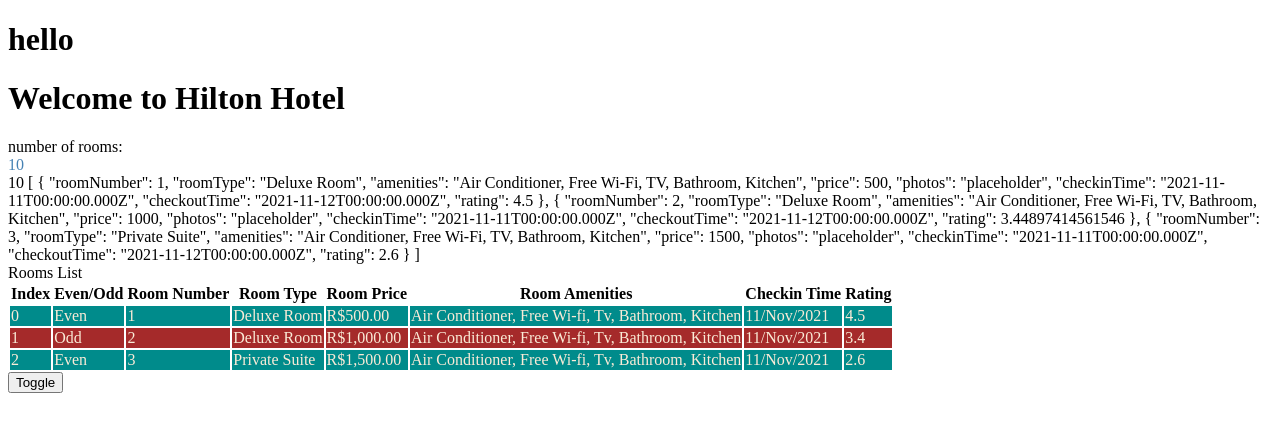
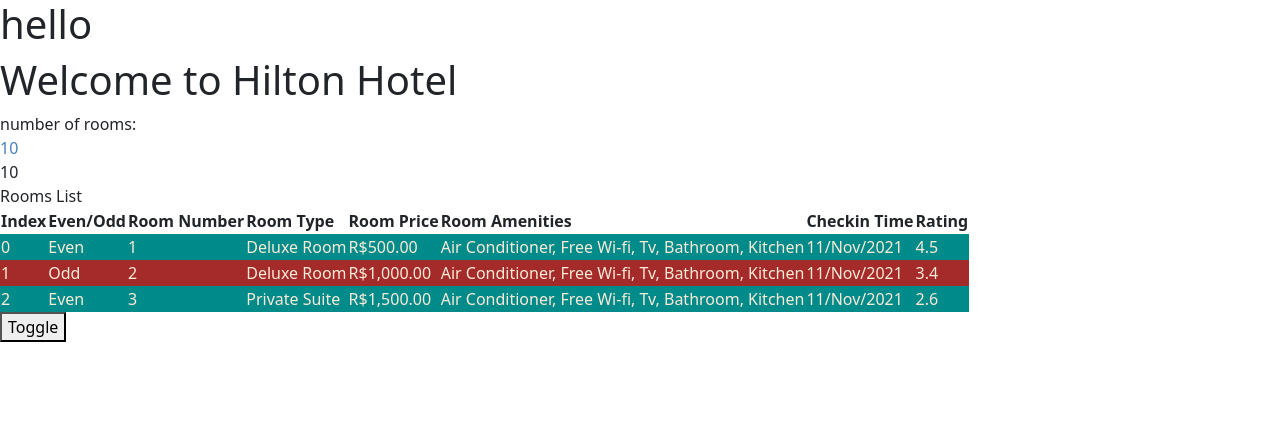
Before and after one commit to jlucasldm/hotelinventoryapp, an Angular app: page / in a window 1280 px wide. Shown: the top 432 px of the page. Built offline with nearby package versions, Linux system fonts and the light colour scheme.

Commit message:
working on ngOnInit and component communication using input and output

```diff
--- a/package.json
+++ b/package.json
@@ -18,6 +18,8 @@
     "@angular/platform-browser": "^15.1.0",
     "@angular/platform-browser-dynamic": "^15.1.0",
     "@angular/router": "^15.1.0",
+    "bootstrap": "^5.1.3",
+    "ngx-bootstrap": "^10.2.0",
     "rxjs": "~7.8.0",
     "tslib": "^2.3.0",
     "zone.js": "~0.12.0"
--- /dev/null
+++ b/projects/hotelinventory/src/app/rooms/rooms-list/rooms-list.component.html
@@ -0,0 +1,26 @@
+Rooms List
+
+    <table>
+        <tr>
+            <th>Index</th>
+            <th>Even/Odd</th>
+            <th>Room Number</th>
+            <th>Room Type</th>
+            <th>Room Price</th>
+            <th>Room Amenities</th>
+            <th>Checkin Time</th>
+            <th>Rating</th>
+        </tr>
+        <tr [ngClass]="e ? 'even' : 'odd' "
+            *ngFor="let room of rooms | slice: 0:5; let e = even; let o = odd; let i = index"
+        >
+            <td>{{ i }}</td>
+            <td>{{ e ? "Even" : "Odd" }}</td>
+            <td>{{ room.roomNumber }}</td>
+            <td>{{ room.roomType }}</td>
+            <td>{{ room.price | currency: "BRL"}}</td>
+            <td>{{ room.amenities | titlecase}}</td>
+            <td>{{ room.checkinTime | date: 'dd/MMM/YYY'}}</td>
+            <td>{{ room.rating | number: '1.1-1'}}</td>
+        </tr>
+    </table>
--- /dev/null
+++ b/projects/hotelinventory/src/app/rooms/rooms-list/rooms-list.component.scss
@@ -0,0 +1,9 @@
+.even{
+    background-color: darkcyan;
+    color: antiquewhite;
+}
+
+.odd{
+    background-color: brown;
+    color: antiquewhite;
+}
--- /dev/null
+++ b/projects/hotelinventory/src/app/rooms/rooms-list/rooms-list.component.ts
@@ -0,0 +1,16 @@
+import { Component, Input, OnInit } from '@angular/core';
+import { RoomList } from '../rooms';
+
+@Component({
+  selector: 'hinv-rooms-list',
+  templateUrl: './rooms-list.component.html',
+  styleUrls: ['./rooms-list.component.scss']
+})
+
+export class RoomsListComponent implements OnInit{
+  @Input() rooms: RoomList[] = [];
+
+  constructor() {}
+
+  ngOnInit(): void {}
+}
--- a/projects/hotelinventory/src/app/rooms/rooms.component.html
+++ b/projects/hotelinventory/src/app/rooms/rooms.component.html
@@ -6,40 +6,15 @@
     </div>
 </div>
 
-{{ rooms.availableRooms ?? "No rooms" }}
+{{ rooms.availableRooms ? rooms.availableRooms : "No rooms" }}
 
-{{ roomList | json}}
+<!-- {{ roomList | json}} -->
 
 <!-- diretivas:
 basicamente formas de construir operações lógicas e laços de
 linguagens de programação incorporadas em html por angular-->
 <div *ngIf="rooms.availableRooms > 0">
-    Rooms List
-
-    <table>
-        <tr>
-            <th>Index</th>
-            <th>Even/Odd</th>
-            <th>Room Number</th>
-            <th>Room Type</th>
-            <th>Room Price</th>
-            <th>Room Amenities</th>
-            <th>Checkin Time</th>
-            <th>Rating</th>
-        </tr>
-        <tr [ngClass]="e ? 'even' : 'odd' "
-            *ngFor="let room of roomList | slice: 0:5; let e = even; let o = odd; let i = index"
-        >
-            <td>{{ i }}</td>
-            <td>{{ e ? "Even" : "Odd" }}</td>
-            <td>{{ room.roomNumber }}</td>
-            <td>{{ room.roomType }}</td>
-            <td>{{ room.price | currency: "BRL"}}</td>
-            <td>{{ room.amenities | titlecase}}</td>
-            <td>{{ room.checkinTime | date: 'dd/MMM/YYY'}}</td>
-            <td>{{ room.rating | number: '1.1-1'}}</td>
-        </tr>
-    </table>
+    <hinv-rooms-list [rooms]="roomList"></hinv-rooms-list>
 </div>
 
 <button (click)="toggle()">Toggle</button>
--- a/projects/hotelinventory/src/app/rooms/rooms.component.ts
+++ b/projects/hotelinventory/src/app/rooms/rooms.component.ts
@@ -6,6 +6,7 @@
   templateUrl: './rooms.component.html',
   styleUrls: ['./rooms.component.scss']
 })
+
 export class RoomsComponent {
   hotelName = 'Hilton Hotel';
   numberOfRooms = 10;
@@ -20,7 +21,12 @@
 
   hideRooms = false;
 
-  roomList: RoomList[] = [
+  roomList: RoomList[] = []
+
+  constructor() {}
+
+  ngOnInit(): void{
+    this.roomList = [
       {
         roomNumber: 1,
         roomType: 'Deluxe Room',
@@ -52,6 +58,7 @@
         rating: 2.6
       }
     ]
+  }
 
   toggle(){
     this.hideRooms = !this.hideRooms;
--- a/projects/hotelinventory/src/styles.scss
+++ b/projects/hotelinventory/src/styles.scss
@@ -1 +1,7 @@
 /* You can add global styles to this file, and also import other style files */
+
+/* Importing Bootstrap SCSS file. */
+@import "./node_modules/bootstrap/scss/bootstrap";
+
+/* Importing Datepicker SCSS file. */
+@import "node_modules/ngx-bootstrap/datepicker/bs-datepicker";
```
Also changed, not shown: projects/hotelinventory/src/app/app.module.ts (+6 -2 lines), 2 other files (tests, documents, lock files or other folders). Lines whose indentation alone changed are shown as unchanged.
